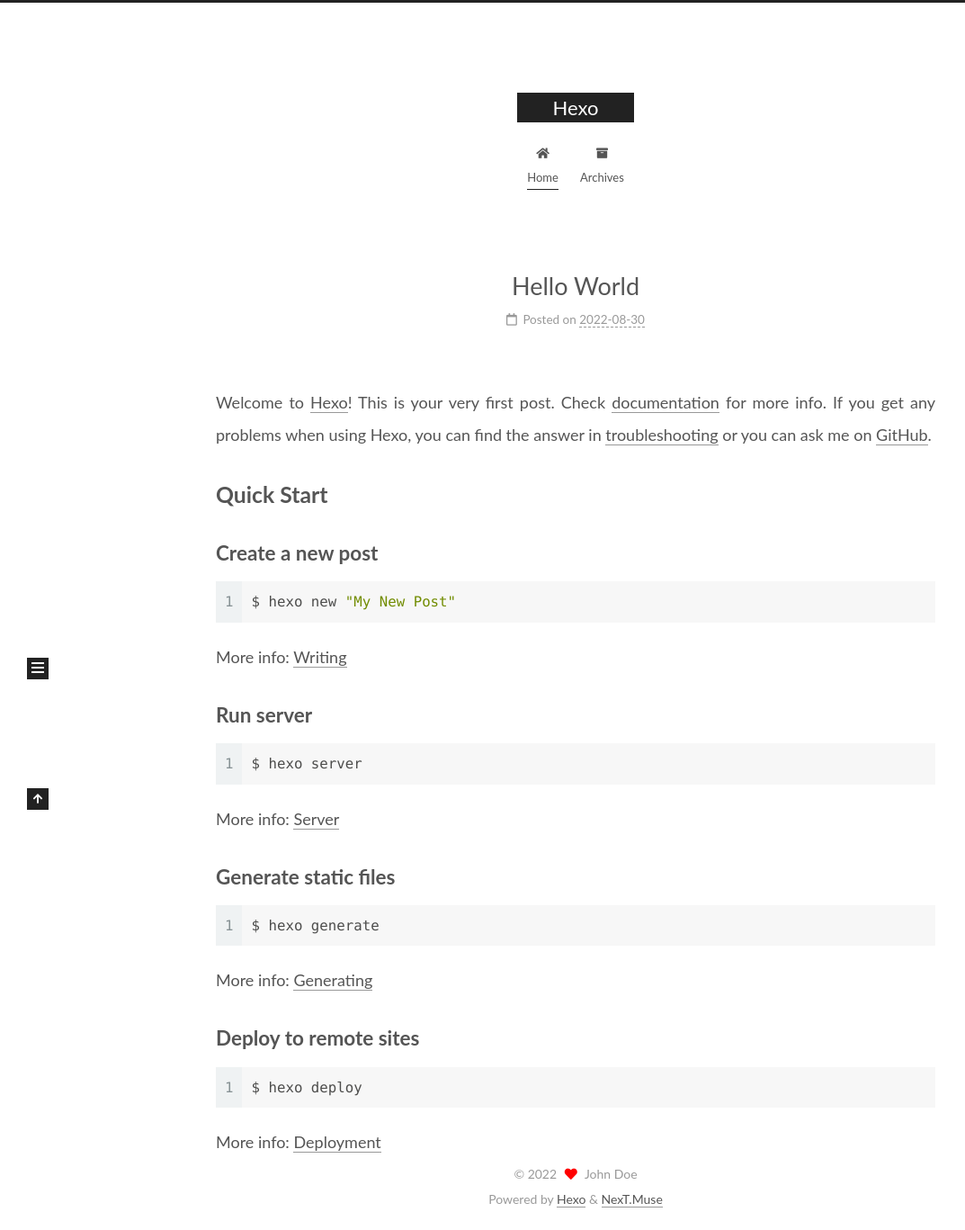
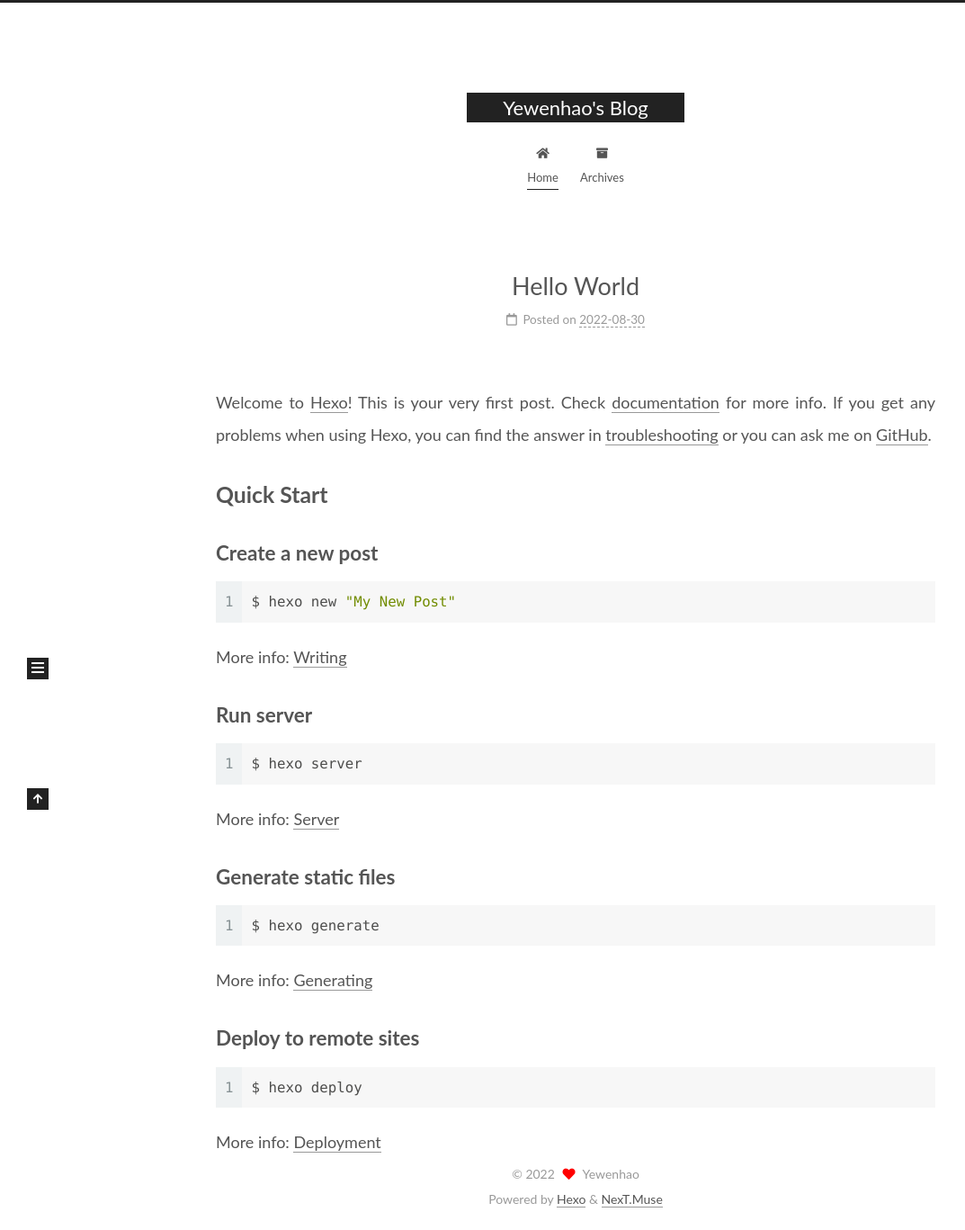
Before and after one commit to BitterS507/BitterS507.github.io, a plain HTML site: page index.html in a window 1280 px wide. Shown: the whole page at 90% size, without its empty margins (0-1073 px from the left). Drawn offline with Linux system fonts and the light colour scheme.

Commit message:
Site updated: 2022-08-30 17:38:49

```diff
--- a/index.html
+++ b/index.html
@@ -21,11 +21,11 @@
   </script>
 
   <meta property="og:type" content="website">
-<meta property="og:title" content="Hexo">
+<meta property="og:title" content="Yewenhao&#39;s Blog">
 <meta property="og:url" content="http://example.com/index.html">
-<meta property="og:site_name" content="Hexo">
+<meta property="og:site_name" content="Yewenhao&#39;s Blog">
 <meta property="og:locale" content="en_US">
-<meta property="article:author" content="John Doe">
+<meta property="article:author" content="Yewenhao">
 <meta name="twitter:card" content="summary">
 
 <link rel="canonical" href="http://example.com/">
@@ -41,7 +41,7 @@
   };
 </script>
 
-  <title>Hexo</title>
+  <title>Yewenhao's Blog</title>
 
 
 
@@ -92,7 +92,7 @@
 
     <a href="/" class="brand" rel="start">
       <span class="logo-line-before"><i></i></span>
-      <h1 class="site-title">Hexo</h1>
+      <h1 class="site-title">Yewenhao's Blog</h1>
       <span class="logo-line-after"><i></i></span>
     </a>
   </div>
@@ -149,12 +149,12 @@
 
     <span hidden itemprop="author" itemscope itemtype="http://schema.org/Person">
       <meta itemprop="image" content="/images/avatar.gif">
-      <meta itemprop="name" content="John Doe">
+      <meta itemprop="name" content="Yewenhao">
       <meta itemprop="description" content="">
     </span>
 
     <span hidden itemprop="publisher" itemscope itemtype="http://schema.org/Organization">
-      <meta itemprop="name" content="Hexo">
+      <meta itemprop="name" content="Yewenhao's Blog">
     </span>
       <header class="post-header">
         <h2 class="post-title" itemprop="name headline">
@@ -269,7 +269,7 @@
 
       <div class="site-overview-wrap sidebar-panel">
         <div class="site-author motion-element" itemprop="author" itemscope itemtype="http://schema.org/Person">
-  <p class="site-author-name" itemprop="name">John Doe</p>
+  <p class="site-author-name" itemprop="name">Yewenhao</p>
   <div class="site-description" itemprop="description"></div>
 </div>
 <div class="site-state-wrap motion-element">
@@ -309,7 +309,7 @@
   <span class="with-love">
     <i class="fa fa-heart"></i>
   </span>
-  <span class="author" itemprop="copyrightHolder">John Doe</span>
+  <span class="author" itemprop="copyrightHolder">Yewenhao</span>
 </div>
   <div class="powered-by">Powered by <a href="https://hexo.io/" class="theme-link" rel="noopener" target="_blank">Hexo</a> & <a href="https://muse.theme-next.org/" class="theme-link" rel="noopener" target="_blank">NexT.Muse</a>
   </div>
```
Also changed, not shown: 2022/08/30/hello-world/index.html (+8 -8 lines), archives/2022/08/index.html (+7 -7 lines), archives/2022/index.html (+7 -7 lines), archives/index.html (+7 -7 lines).
